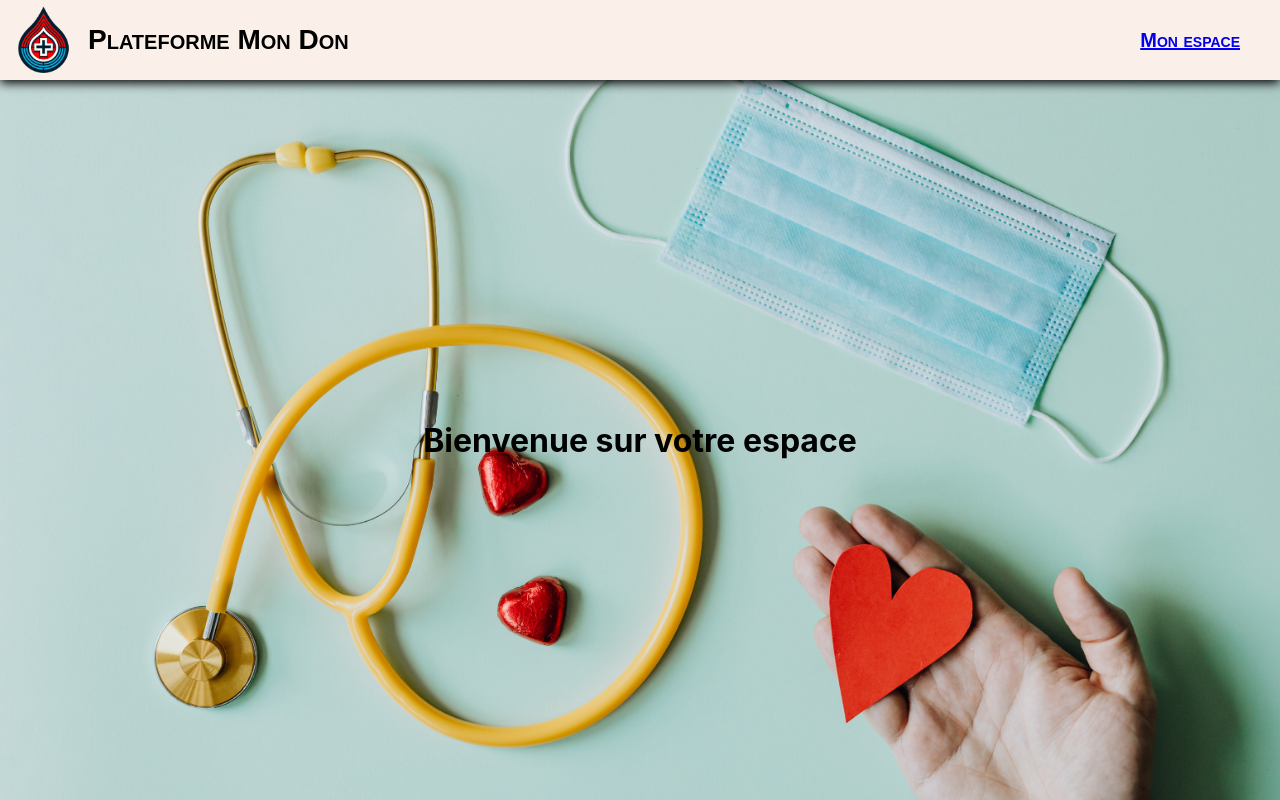
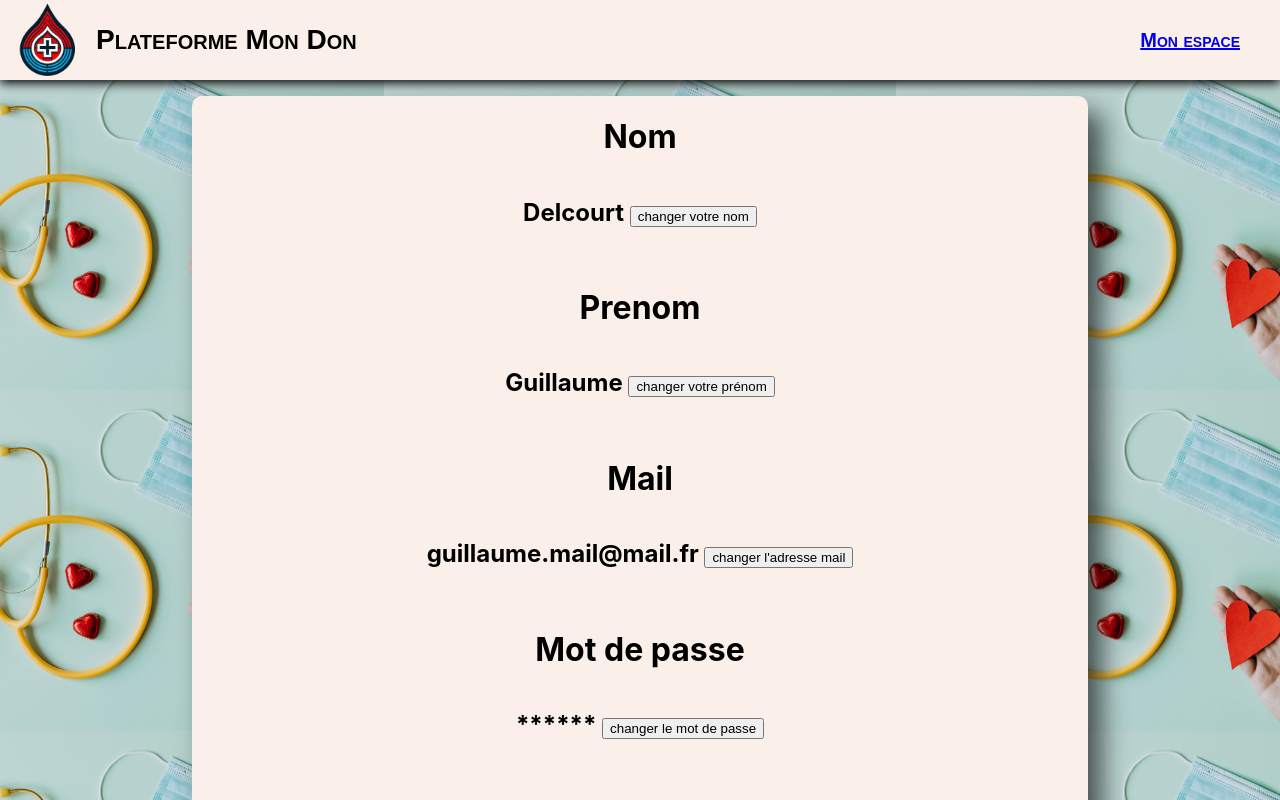
Before and after one commit to Guy0851/don-de-sang, a React (Create React App) app: page /myspace in a window 1280 px wide. Shown: the top 800 px of the page. Built offline with nearby package versions, Linux system fonts and the light colour scheme.

Commit message:
Naviagtion entre les pages

```diff
--- a/src/App.css
+++ b/src/App.css
@@ -26,13 +26,13 @@
 
 .App-body{
   display: flex;
-  align-items: center;
+  /* align-items: center; */
   justify-content: center;
-  bottom : 10vh;
+  margin-top : 10vh;
   background-image: url('./img/background-sang.jpg');
-  background-size: cover; /* Ajuste la taille de l'image pour couvrir l'ensemble du conteneur */
+  background-size: 40%; /* Ajuste la taille de l'image pour couvrir l'ensemble du conteneur */
   background-position: center; /* Centre l'image dans le conteneur */
-  height: 110vh;
+  height: 120vh;
 }
 
 .App-footer{
@@ -48,17 +48,18 @@
 
 #MySpace{
   background-color: #D4C2A1;
+  margin-top: 3vh;
   z-index: 1;
   display: flex;
   flex-direction: row;
   height: 85vh;
   width: 150vh;
-  border-radius: 45px;
+  border-radius: 20px;
   box-shadow: 0px 2px 10px black
 }
 
 .logo-don-sang{
-  width: 11vh;
+  width: 12vh;
 }
 
 #patient{
@@ -71,7 +72,7 @@
   width: 52%;
   height: 100%;
   background:  #AD9C92;
-  border-radius: 45px;
+  border-radius: 20px;
   box-shadow: 1px 0px 10px black
 }
 
@@ -149,5 +150,18 @@
     top : 5%;
     width: 60%;
     background-color: #FBF0E9;
-    border-radius: 20vh;
+    border-radius: 10px;
   }
+
+.espace-perso{
+  display: flex;
+  flex-direction: column;
+  margin-top: 2vh;
+  height: 96%;
+  width: 70vw;
+  background-color: #FBF0E9;
+  border-radius: 10px;
+  box-shadow: 14px 16px 27px 0px rgba(0,0,0,0.62);
+  -webkit-box-shadow: 14px 16px 27px 0px rgba(0,0,0,0.62);
+  -moz-box-shadow: 14px 16px 27px 0px rgba(0,0,0,0.62);
+}
--- a/src/App.js
+++ b/src/App.js
@@ -2,8 +2,11 @@ import { Routes, Route } from 'react-router-dom';
 
 import './App.css';
 import Home from './pages/Home';
-import MySpace from './pages/MySpasce';
-import {useState} from 'react';
+import MySpace from './pages/MySpace';
+import Patient from './pages/Patient';
+import Medecin from './pages/Medecin';
+
+// import {useState} from 'react';
 
 
 
@@ -14,6 +17,8 @@ function App() {
       <Routes>
         <Route path='/' element={<Home/>} />
         <Route path='/myspace' element={<MySpace/>} />
+        <Route path='/patient' element={<Patient/>}/>
+        <Route path='/medecin' element={<Medecin/>}/>
       </Routes>
     </div>
   );
--- /dev/null
+++ b/src/component/mon-espace/espace-perso.jsx
@@ -0,0 +1,24 @@
+function EspacePerso(){
+    let nom="Delcourt"
+    let prenom="Guillaume"
+    let email = "guillaume.mail@mail.fr"
+    let mdp = "******"
+
+    return(
+        <div className="espace-perso">
+            <h1>Nom</h1>
+            <h2>{nom} <button>changer votre nom </button></h2>
+            <br/>
+            <h1>Prenom</h1>
+            <h2>{prenom} <button>changer votre prénom </button></h2>
+            <br/>
+            <h1>Mail</h1>
+            <h2>{email} <button>changer l'adresse mail </button></h2>
+            <br/>
+            <h1>Mot de passe</h1>
+            <h2>{mdp} <button>changer le mot de passe </button></h2>
+        </div>
+    )
+
+}
+export default EspacePerso
--- /dev/null
+++ b/src/component/patient/bouton-espace-medecin.jsx
@@ -0,0 +1,17 @@
+import { useNavigate } from 'react-router-dom';
+
+const BoutonMedecin = () => {
+    const nav = useNavigate();
+
+    const handleClick = () => {
+      // Remplacez '/votre-route' par la route vers laquelle vous souhaitez rediriger
+        nav('/medecin');
+    };
+
+    return (
+        <button onClick={handleClick} class="patient-button">
+            Accès
+        </button>
+    );
+};
+export default BoutonMedecin;
--- /dev/null
+++ b/src/component/patient/bouton-espace-patient.jsx
@@ -0,0 +1,17 @@
+import { useNavigate } from 'react-router-dom';
+
+const BoutonPatient = () => {
+    const nav = useNavigate();
+
+    const handleClick = () => {
+      // Remplacez '/votre-route' par la route vers laquelle vous souhaitez rediriger
+        nav('/patient');
+    };
+
+    return (
+        <button onClick={handleClick} class="patient-button">
+            Accès
+        </button>
+    );
+};
+export default BoutonPatient;
--- /dev/null
+++ b/src/component/patient/bouton-nouveau-don.jsx
@@ -0,0 +1,17 @@
+import { useNavigate } from 'react-router-dom';
+
+const BoutonPatient = () => {
+    const nav = useNavigate();
+
+    const handleClick = () => {
+      // Remplacez '/votre-route' par la route vers laquelle vous souhaitez rediriger
+        nav('/patient');
+    };
+
+    return (
+        <button onClick={handleClick} class="patient-button">
+            Accéder à l'espace don
+        </button>
+    );
+};
+export default BoutonPatient;
--- a/src/component/space-component/inside-space-component/doctor-space.jsx
+++ b/src/component/space-component/inside-space-component/doctor-space.jsx
@@ -1,4 +1,5 @@
 import React from 'react';
+import BoutonMedecin from '../../patient/bouton-espace-medecin';
 
 function DoctorSpace() {
     // Votre logique de rendu ici
@@ -11,7 +12,7 @@ function DoctorSpace() {
                 <p className='paragraphe'>Dans cet espace dédié, les médecins ont la possibilité de consigner de nouveaux dons de sang en y intégrant toutes les données associées. Ils peuvent enregistrer les détails spécifiques de chaque don effectué par les patients, ainsi que d'autres informations cliniques pertinentes.</p>
                 <p className='paragraphe'> Grâce à cette fonctionnalité, les professionnels de la santé peuvent maintenir un suivi précis de l'historique des dons de chaque patient, assurant une gestion exhaustive et sécurisée des données. Cette capacité permet aux médecins d'avoir un aperçu complet des contributions des patients.</p>
             </div>
-            <button onclick="window.location.href=localhost:3000/espace-medecin" class="patient-button">Accès</button>
+            <BoutonMedecin/>
         </div>
     );
 }
--- a/src/component/space-component/inside-space-component/patient-space.jsx
+++ b/src/component/space-component/inside-space-component/patient-space.jsx
@@ -1,4 +1,5 @@
 import React from 'react';
+import BoutonPatient from '../../patient/bouton-espace-patient';
 
 function PatientSpace() {
     // Votre logique de rendu ici
@@ -11,7 +12,7 @@ function PatientSpace() {
                 <p className='paragraphe'>Cet espace confidentiel est conçu pour vous permettre de garder une trace de vos dons, vous informant sur la fréquence de ceux-ci et vous fournissant des informations détaillées sur leur utilisation. Explorez cette plateforme pour avoir une vue complète et précise de votre impact en tant que donneur</p>
                 <p className='paragraphe'>Cet espace est déstiné aux patients donneurs de sang. Ici, vous pourrez consulter et suivre vos contributions , visualiser vos historiques de dons, et accéder aux détails spécifiques de chaque don effectué.</p>
             </div>
-            <button onclick="window.location.href=/espace-patient" class="patient-button"> Accès </button>
+            <BoutonPatient/>
         </div>
     );
 }
--- /dev/null
+++ b/src/pages/Medecin.js
@@ -0,0 +1,12 @@
+import Header from "../component/header/header"
+
+export default function Medecin(){
+    return(
+        <>
+            <Header/>
+            <body className='App-body App'>
+            <h1>Bienvenue sur l'espace medecin</h1>
+            </body>
+        </>
+    )
+}
--- /dev/null
+++ b/src/pages/MySpace.js
@@ -0,0 +1,16 @@
+import Header from "../component/header/header"
+// import BoutonPatient from "../component/patient/bouton-nouveau-don"
+import EspacePerso from "../component/mon-espace/espace-perso"
+
+export default function MySpace(){
+    return(
+        <>
+            <Header/>
+            <body className='App-body App'>
+                <EspacePerso/>
+                {/* <h1>Bienvenue sur votre espace</h1>
+                <BoutonPatient/> */}
+            </body>
+        </>
+    )
+}
--- a/src/pages/MySpasce.js
+++ /dev/null
@@ -1,12 +0,0 @@
-import Header from "../component/header/header"
-
-export default function MySpace(){
-    return(
-        <>
-            <Header/>
-            <body className='App-body App'>
-            <h1>Bienvenue sur votre espace</h1>
-            </body>
-        </>
-    )
-}
--- /dev/null
+++ b/src/pages/Patient.js
@@ -0,0 +1,12 @@
+import Header from "../component/header/header"
+
+export default function Patient(){
+    return(
+        <>
+            <Header/>
+            <body className='App-body App'>
+            <h1>Bienvenue sur l'espace patient</h1>
+            </body>
+        </>
+    )
+}
```
